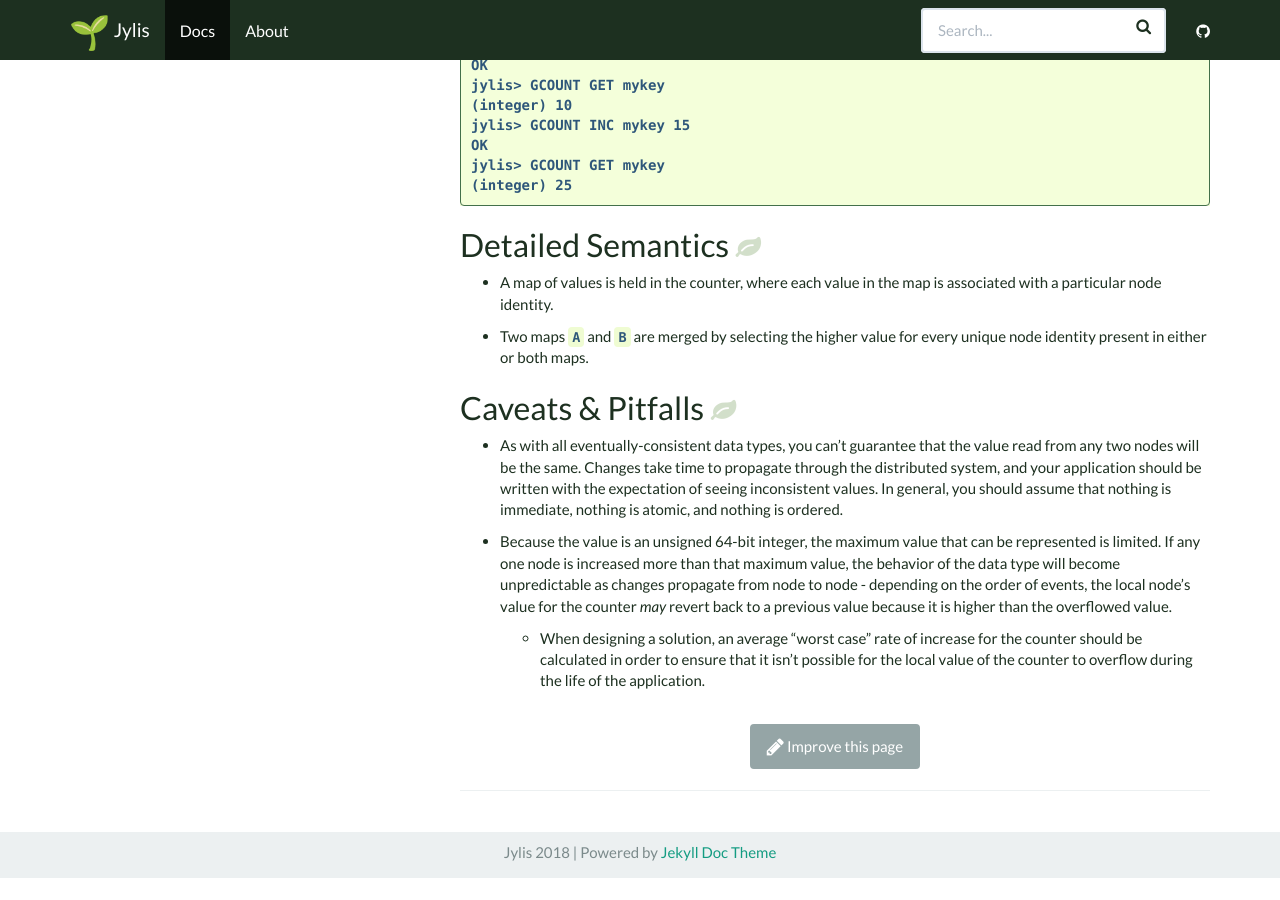
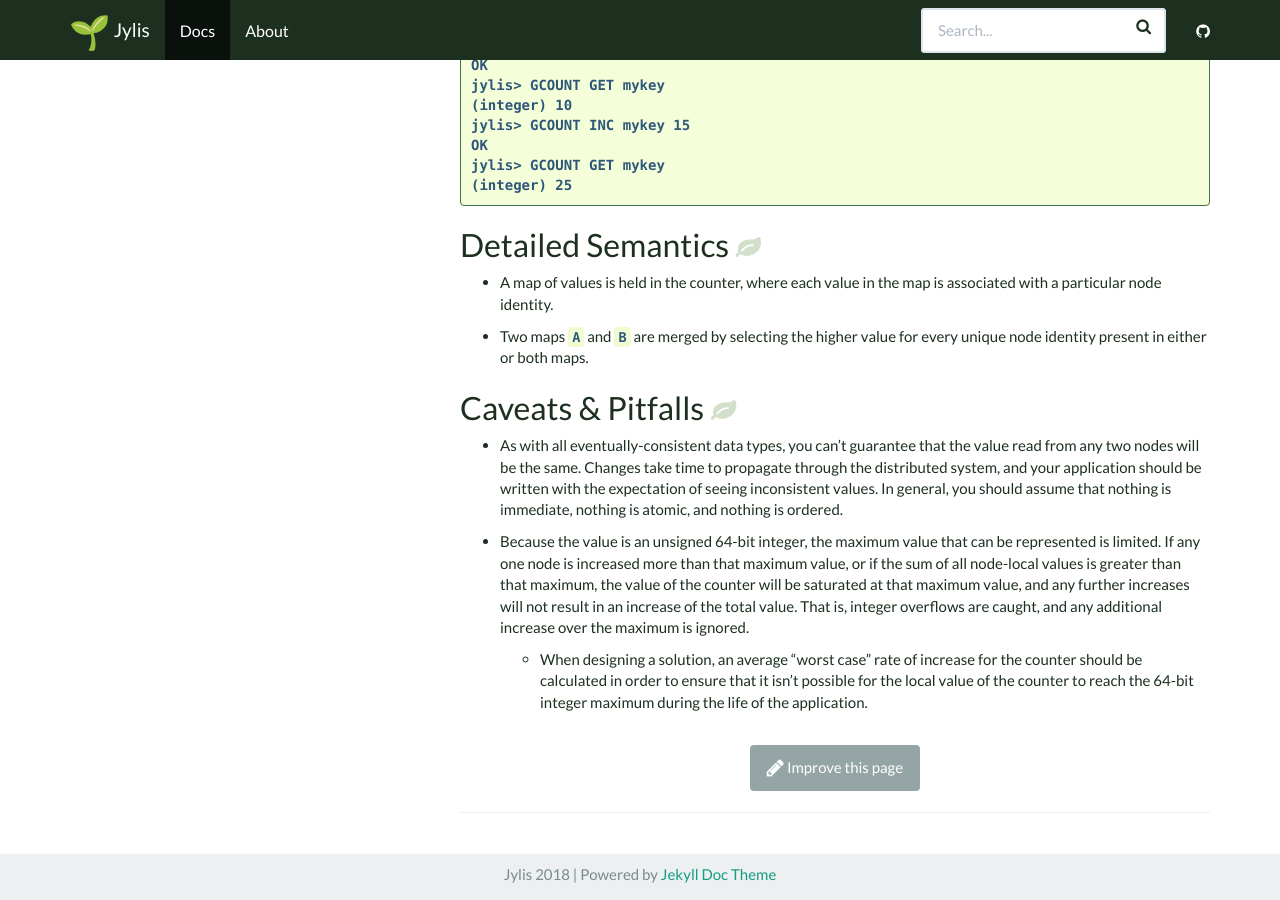
Before and after one commit to jemc/jylis, a Jekyll site: the page built from docs/_docs/types/gcount.md, in a window 1280 px wide and 900 px high, scrolled down 674 px. Built offline with Jekyll 4.4.1, drawn with Linux system fonts in a browser that asks for light colours; nearby versions of some CDN libraries; emoji names are drawn with the system emoji font; before the commit the page ends 1552 px from its top, so only the background shows below that.

Commit message:
Update docs for GCOUNT data type to match latest pony-crdt semantics.
See https://github.com/jemc/pony-crdt/pull/5

```diff
--- a/docs/_docs/types/gcount.md
+++ b/docs/_docs/types/gcount.md
@@ -50,6 +50,6 @@ jylis> GCOUNT GET mykey
 
 - As with all eventually-consistent data types, you can't guarantee that the value read from any two nodes will be the same. Changes take time to propagate through the distributed system, and your application should be written with the expectation of seeing inconsistent values. In general, you should assume that nothing is immediate, nothing is atomic, and nothing is ordered.
 
-- Because the value is an unsigned 64-bit integer, the maximum value that can be represented is limited. If any one node is increased more than that maximum value, the behavior of the data type will become unpredictable as changes propagate from node to node - depending on the order of events, the local node's value for the counter *may* revert back to a previous value because it is higher than the overflowed value.
+- Because the value is an unsigned 64-bit integer, the maximum value that can be represented is limited. If any one node is increased more than that maximum value, or if the sum of all node-local values is greater than that maximum, the value of the counter will be saturated at that maximum value, and any further increases will not result in an increase of the total value. That is, integer overflows are caught, and any additional increase over the maximum is ignored.
 
-    - When designing a solution, an average "worst case" rate of increase for the counter should be calculated in order to ensure that it isn't possible for the local value of the counter to overflow during the life of the application.
+    - When designing a solution, an average "worst case" rate of increase for the counter should be calculated in order to ensure that it isn't possible for the local value of the counter to reach the 64-bit integer maximum during the life of the application.
```
